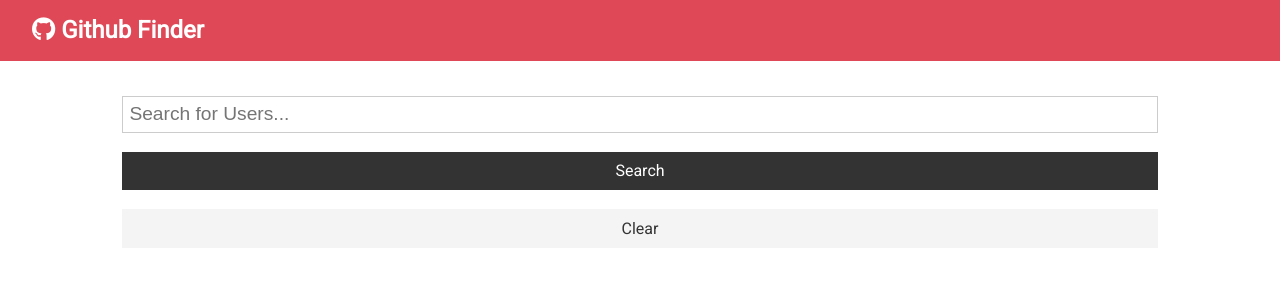
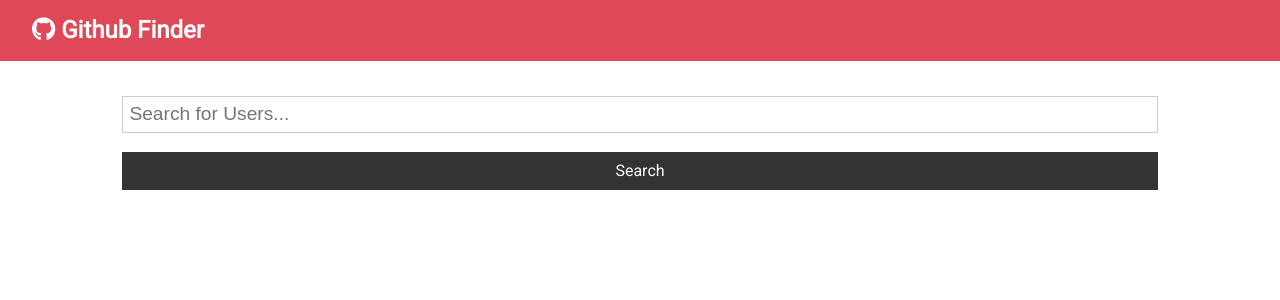
Before and after one commit to dev-dongwon/github-finder, a React (Create React App) app: page / in a window 1280 px wide. Shown: the top 300 px of the page. Built offline with nearby package versions, Linux system fonts and the light colour scheme.

Commit message:
Refactor : destructuring으로 리팩토링

```diff
--- a/src/App.js
+++ b/src/App.js
@@ -12,7 +12,7 @@ class App extends Component {
   };
 
   SearchUsers = async text => {
-    this.setState({ loading: true })
+    this.setState({ loading: true });
 
     const res = await axios.get(
       `https://api.github.com/search/users?q=${text}&client_id=${
@@ -24,16 +24,18 @@ class App extends Component {
   };
 
   clearUsers = () => {
-    this.setState({ users: [], loading: false })
-  }
+    this.setState({ users: [], loading: false });
+  };
 
   render() {
+    const { users, loading } = this.state;
+
     return (
       <div className="App">
         <Navbar />
         <div className="container">
-          <Search SearchUsers={this.SearchUsers} clearUsers={this.clearUsers}/>
-          <Users loading={this.state.loading} users={this.state.users} />
+          <Search SearchUsers={this.SearchUsers} clearUsers={this.clearUsers} showClear={ this.state.users.length > 0 ? true : false } />
+          <Users loading={loading} users={users} />
         </div>
       </div>
     );
--- a/src/components/users/Search.js
+++ b/src/components/users/Search.js
@@ -1,5 +1,5 @@
-import React, { Component } from 'react';
-import PropTypes from 'prop-types';
+import React, { Component } from "react";
+import PropTypes from "prop-types";
 
 export class Search extends Component {
   state = {
@@ -8,20 +8,23 @@ export class Search extends Component {
 
   static propTypes = {
     SearchUsers: PropTypes.func.isRequired,
-    clearUsers : PropTypes.func.isRequired,
-  }
+    clearUsers: PropTypes.func.isRequired,
+    showClear: PropTypes.bool.isRequired
+  };
 
-  onChange = (e) => {
+  onChange = e => {
     this.setState({ [e.target.name]: e.target.value });
-  }
+  };
 
-  onSubmit = (e) => {
+  onSubmit = e => {
     e.preventDefault();
     this.props.SearchUsers(this.state.text);
-    this.setState({ text: '' });
-  }
+    this.setState({ text: "" });
+  };
 
   render() {
+    const { showClear, clearUsers } = this.props;
+
     return (
       <div>
         <form onSubmit={this.onSubmit} action="" className="form">
@@ -38,7 +41,14 @@ export class Search extends Component {
             className="btn btn-dark btn-block"
           />
         </form>
-        <button className="btn btn-lignt btn-block" onClick={this.props.clearUsers}>Clear</button>
+        {showClear && (
+          <button
+            className="btn btn-lignt btn-block"
+            onClick={clearUsers}
+          >
+            Clear
+          </button>
+        )}
       </div>
     );
   }
```
